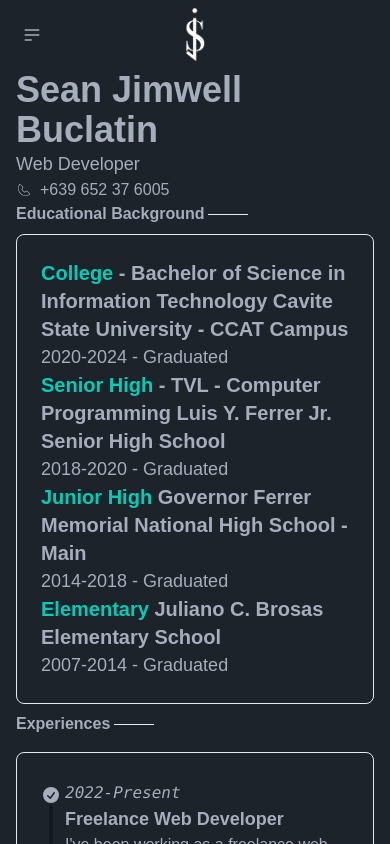
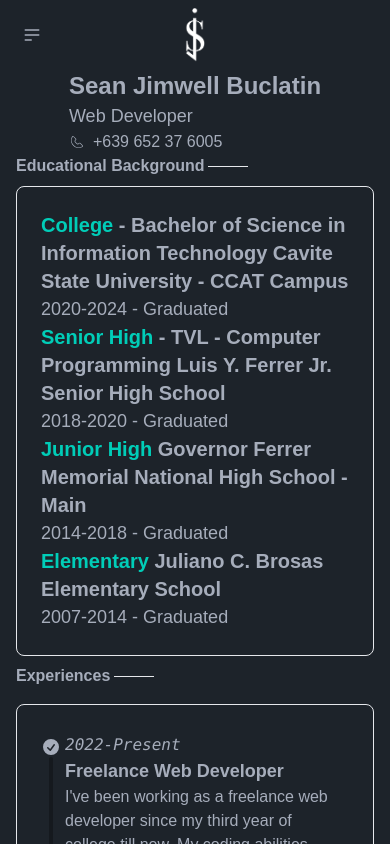
Before and after one commit to seanj12c/sjbportfolio, a React (Create React App) app: page /resume in a window 390 px wide. Shown: the top 844 px of the page. Built offline with nearby package versions, Linux system fonts and the light colour scheme.

Commit message:
re arrange the text

```diff
--- a/src/components/Resume.jsx
+++ b/src/components/Resume.jsx
@@ -10,7 +10,9 @@
     <div className="container mx-auto px-4">
       <header className="flex justify-center gap-10">
         <div>
-          <h1 className="text-4xl font-bold">Sean Jimwell Buclatin</h1>
+          <h1 className="md:text-4xl text-2xl font-bold">
+            Sean Jimwell Buclatin
+          </h1>
           <p className="text-lg">Web Developer</p>
           <p className="flex items-center gap-2">
             <CiPhone /> +639 652 37 6005
```
